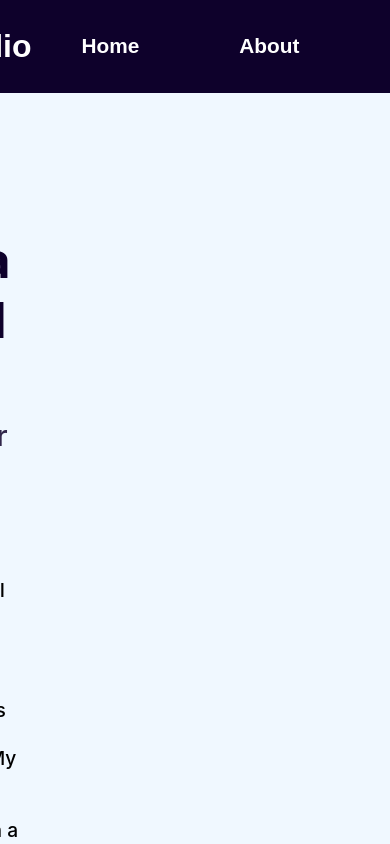
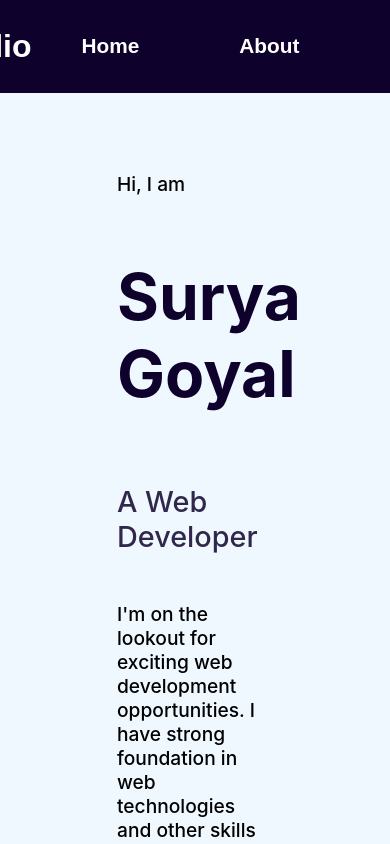
Before and after one commit to suryagoyal547/portfolio, a React (Create React App) app: page / in a window 390 px wide. Shown: the top 844 px of the page. Built offline with nearby package versions, Linux system fonts and the light colour scheme.

Commit message:
Update Home.css
updated home.css to make it responsive

```diff
--- a/src/components/Home.css
+++ b/src/components/Home.css
@@ -1,17 +1,18 @@
 .main{
     height: auto;
     min-height: 89vh;
-    /*background-image: url('./assets/homewp.jpg');*/
     background-color:  aliceblue;
     display: flex;
     align-items:center;
-    justify-content: left;
 }
+
 
 .content{
 width: 40%;
 padding: 60px;
-margin-left: -500px;
+display: flex;
+flex-direction: column;
+justify-content: left;
 
 }
 p{
@@ -26,5 +27,5 @@ p{
 h1{
     color: #0e012b;
     font-weight: 700;
-    font-size: 50px;
+    font-size: 4rem;
 }
```
